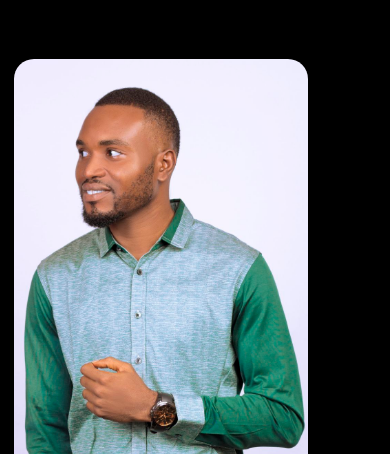
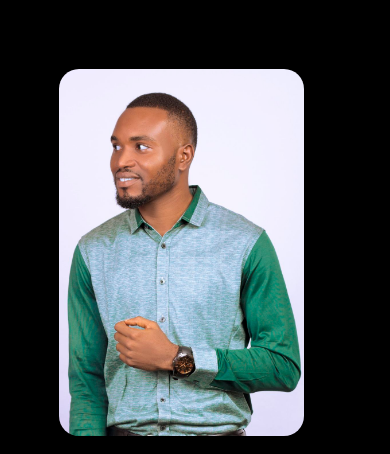
Before and after one commit to Bryanmankind/PortfoilioSite, a website: page staticPublic/about.html in a window 390 px wide. Shown: the part 71-525 px from the top of the page. Drawn offline with Linux system fonts and the light colour scheme.

Commit message:
update css

```diff
--- a/staticPublic/PortfolioSite.css
+++ b/staticPublic/PortfolioSite.css
@@ -494,6 +494,11 @@ nav .fa-solid {
 
   .row {
     margin-left: -35px;
+    display: flex;
+    flex-direction: column;
+    align-items: flex-start;
+    padding: 10px;
+    margin: 0 auto;
   }
 
   .about-col-1, .about-col-2 {
```
